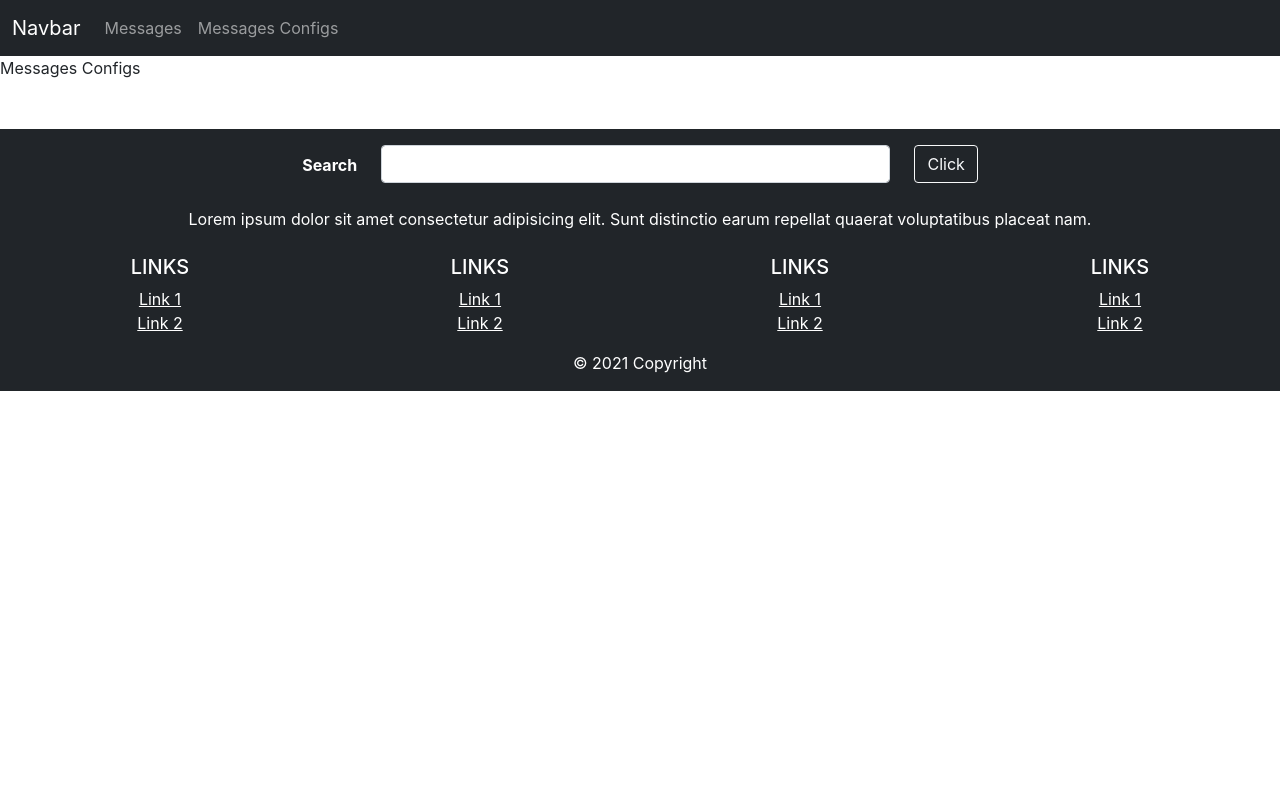
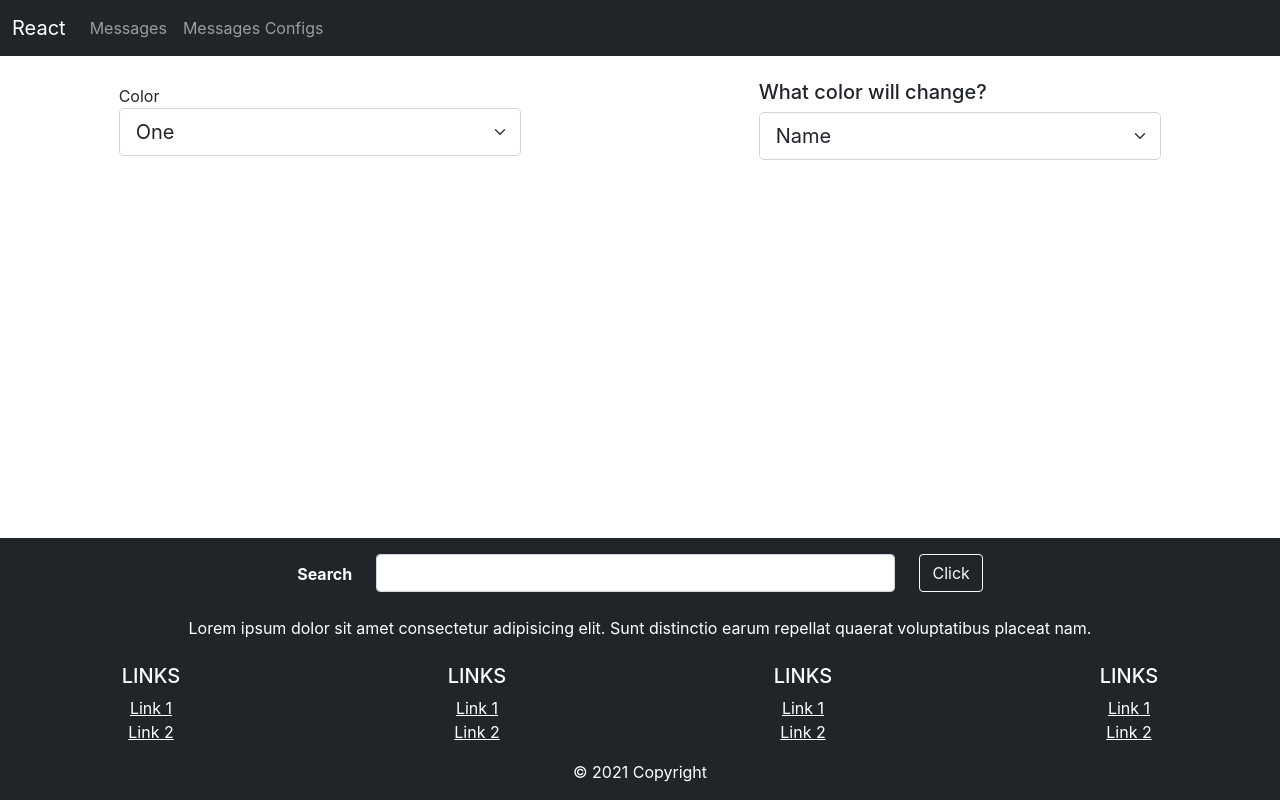
Before and after one commit to Karen200088/message-app, a React (Create React App) app: page /messages-configs in a window 1280 px wide. Built offline with nearby package versions, Linux system fonts and the light colour scheme.

Commit message:
new commit

```diff
--- a/src/components/Footer.jsx
+++ b/src/components/Footer.jsx
@@ -4,10 +4,8 @@ function Footer() {
 
 
 
-        <div className="container-fluid mt-5">
-            <div className="row">
 
-                <footer className="bg-dark text-center text-white pt-3 border-top border-white ">
+                <footer className="bg-dark text-center text-white pt-3 border-top border-white fixed-bottom">
 
 
                     <section className="">
@@ -109,9 +107,6 @@ function Footer() {
                     </div>
                 </footer>
 
-            </div>
-        </div>
-
 
     )
 
--- a/src/components/Header.js
+++ b/src/components/Header.js
@@ -7,7 +7,7 @@ function Header() {
             <div className="container-fluid">
                 <div className="row">
                     <nav className="navbar navbar-expand-lg navbar-dark bg-dark">
-                        <a className="navbar-brand" href="#">Navbar</a>
+                        <a className="navbar-brand" href="#">React</a>
                         <button className="navbar-toggler" type="button" data-toggle="collapse" data-target="#navbarNav"
                                 aria-controls="navbarNav" aria-expanded="false" aria-label="Toggle navigation">
                     <span className="navbar-toggler-icon">
--- a/src/components/content/Messages.js
+++ b/src/components/content/Messages.js
@@ -16,15 +16,16 @@ function Messages() {
 
 
     return (
+
         <>
-            <div className="container-fluid mt-5">
-                <div className="user-message-cards">
+            <div className="messages-block">
+                <div className="container-fluid">
                     <div className="row">
 
                         {
                             allMessages.map(item => {
                                 return (
-                                    <div className="card text-center bg-dark text-light col-5 mt-3 m-auto">
+                                    <div key={item.id} className="card text-center bg-dark text-light col-5 mt-3 m-auto">
                                         <div className="card-header"> {item.date} </div>
                                         <div className="card-body">
                                             <h5 className="card-title">{item.name}</h5>
--- a/src/components/content/MessagesConfigs.js
+++ b/src/components/content/MessagesConfigs.js
@@ -1,6 +1,33 @@
+import React from "react";
+
 function MessagesConfigs() {
     return (
-        <div>Messages Configs</div>
+
+        <div className="color-block">
+            <div className="container-fluid">
+                <div className="row mt-4">
+
+                    <div className="col-4 m-auto ">
+                        Color
+                        <select className="form-select form-select-lg" aria-label="Default select example">
+
+                            <option value="1">One</option>
+                            <option value="2">Two</option>
+                            <option value="3">Three</option>
+                        </select>
+                    </div>
+
+                    <div className="col-4 m-auto">
+                        <h5>What color will change?</h5>
+                        <select className="form-select form-select-lg " aria-label="Default select example">
+                            <option value='1'>Name</option>
+                            <option value="2">Text</option>
+                        </select>
+                    </div>
+
+                </div>
+            </div>
+        </div>
     )
 
 }
```
